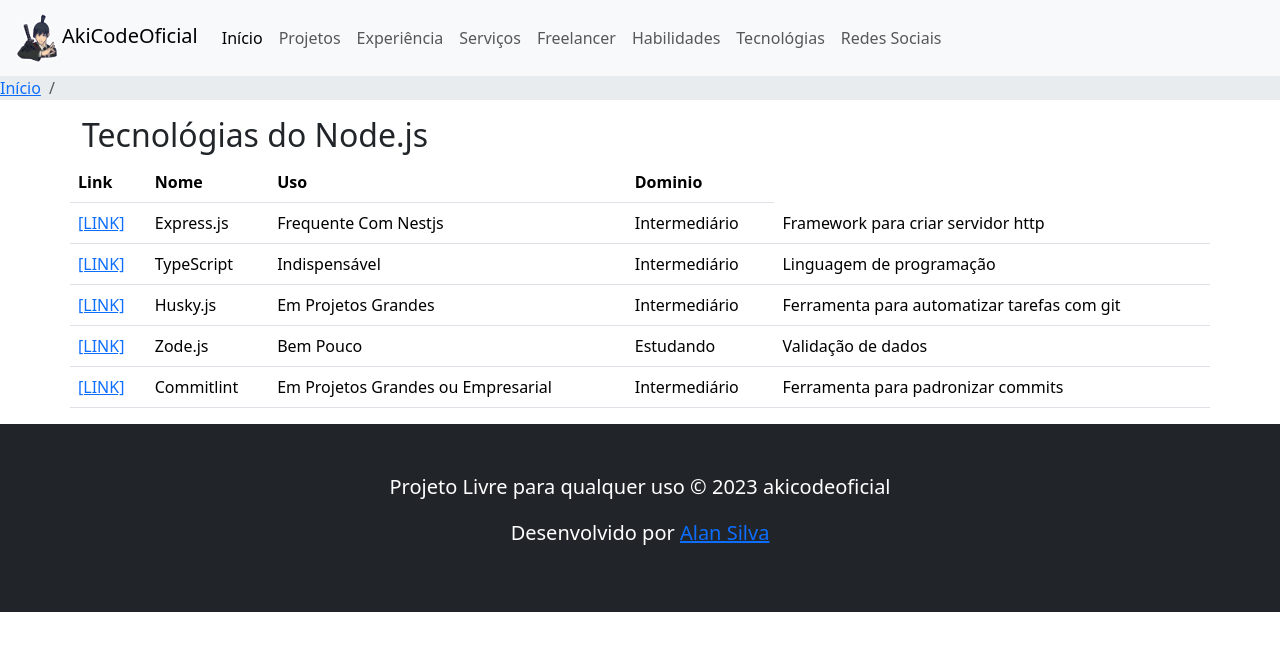
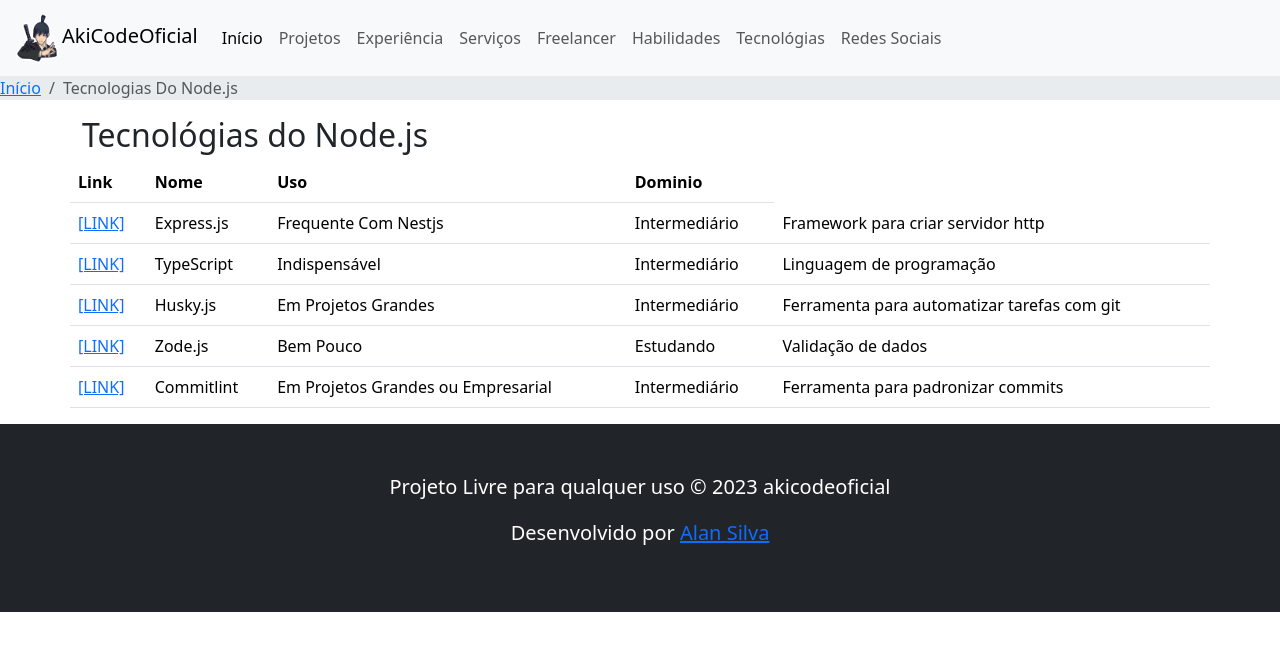
Before and after one commit to akicodeoficial/akicode-portfolio, a React (Vite) app: page /tecnologias/node in a window 1280 px wide. Shown: the top 650 px of the page. Built offline with nearby package versions, Linux system fonts and the light colour scheme.

Commit message:
Corrigindo problemas

```diff
--- a/src/components/card-image.tsx
+++ b/src/components/card-image.tsx
@@ -1,3 +1,5 @@
+import { Link } from 'react-router-dom';
+
 interface CardImageProps {
   imageUrl: string;
   cardTitle: string;
@@ -17,9 +19,9 @@
       <div className="card-body">
         <h5 className="card-title">{cardTitle}</h5>
         <p className="card-text">{cardText}</p>
-        <a href={buttonUrl} className="btn btn-primary">
+        <Link to={buttonUrl} className="btn btn-primary">
           Ir para a Página
-        </a>
+        </Link>
       </div>
     </div>
   );
--- a/src/pages/techs/techs_node.tsx
+++ b/src/pages/techs/techs_node.tsx
@@ -6,7 +6,7 @@
   return (
     <RootLayout>
       <header className="bg-body-secondary">
-        <Breadcrumb />
+        <Breadcrumb actualPage='Tecnologias Do Node.js' />
       </header>
       <main>
         <div className="container">
```
